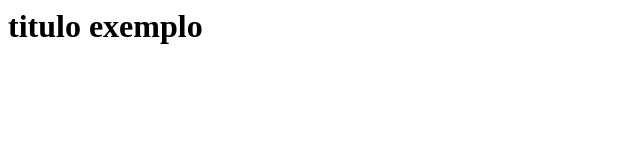
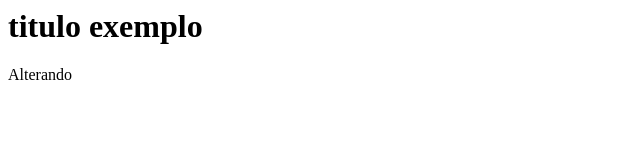
Before and after one commit to iShouldz/MonitoriaGit, a plain HTML site: page index.html in a window 1280 px wide. Shown: the full height of the page, 0-640 px from the left. Drawn offline with Linux system fonts and the light colour scheme.

Commit message:
adicionando um paragrafo

```diff
--- a/index.html
+++ b/index.html
@@ -1 +1,3 @@
 <h1>titulo exemplo</h1>
+
+<p>Alterando</p>
```
